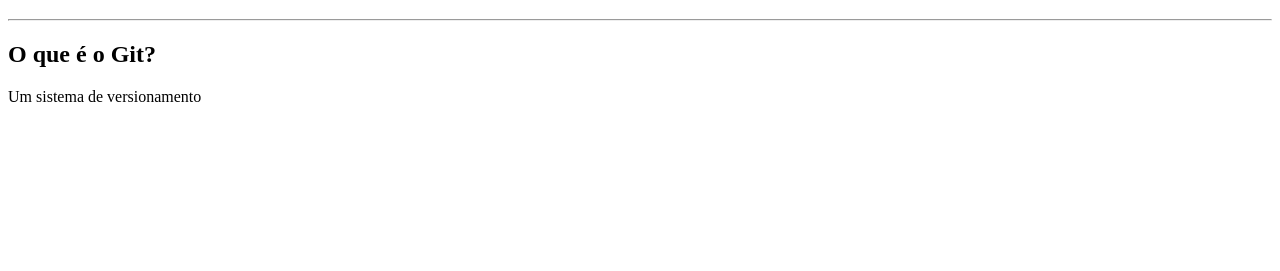
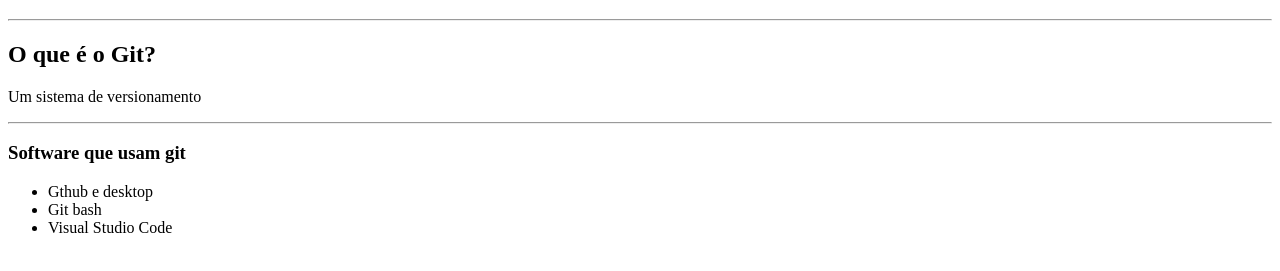
Before and after one commit to Ueldonbg/exemplo, a plain HTML site: page index.html in a window 1280 px wide. Shown: the part 61-332 px from the top of the page. Drawn offline with Linux system fonts and the light colour scheme.

Commit message:
Lista de Programas

```diff
--- a/index.html
+++ b/index.html
@@ -6,8 +6,15 @@
     </head>
     <body>
         <h1>Testando Git e Github</h1>
-        <hr>
+    <hr>
         <h2> O que é o Git?</h2>
         <p>Um sistema de versionamento</p>
+    <hr>
+      <h3>Software que usam git</h2>
+    <ul>
+        <li>Gthub e desktop</li>
+        <li>Git bash</li>
+        <li>Visual Studio Code</li>
+    </ul>
     </body>
     </html>
```
